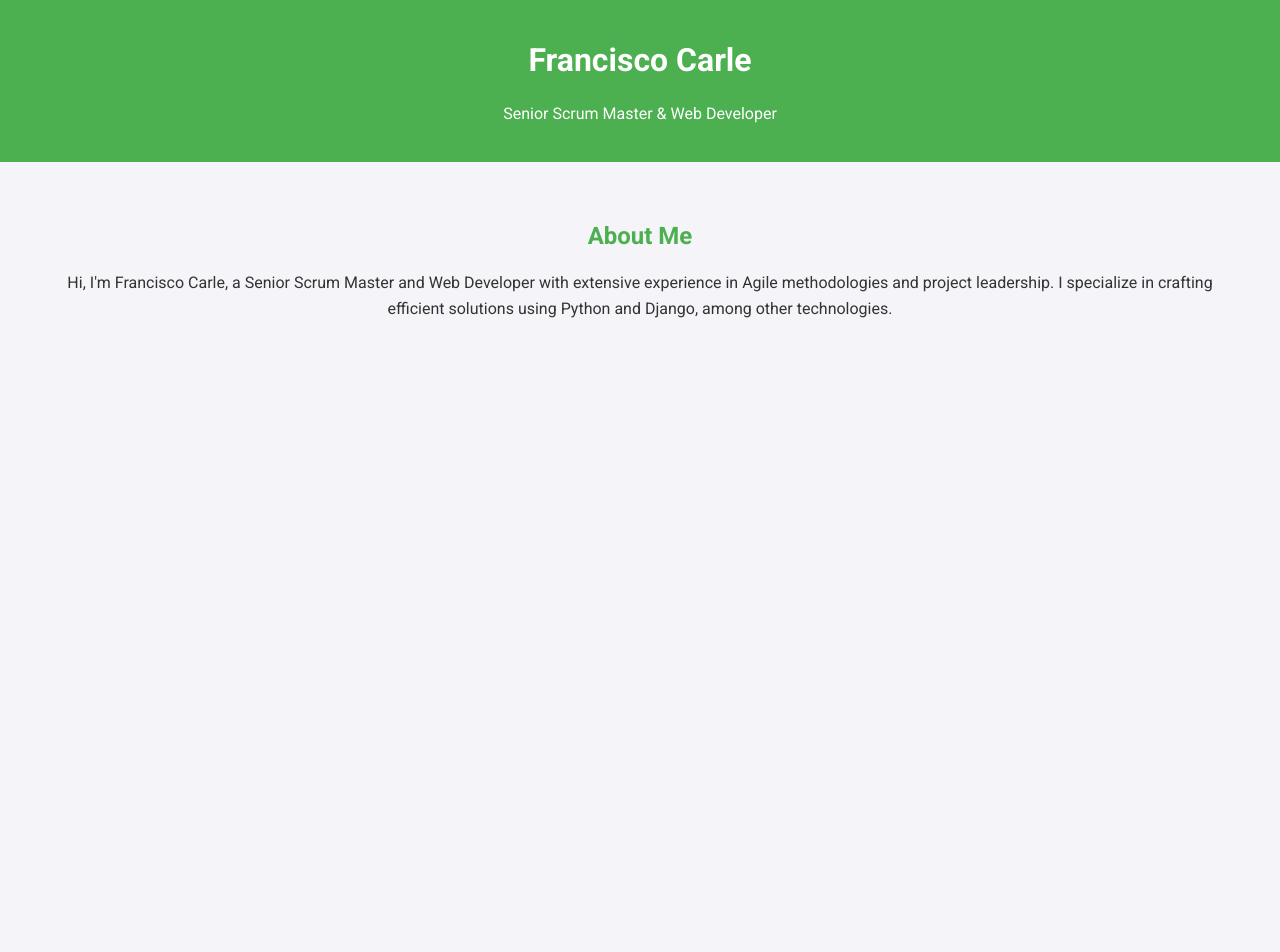
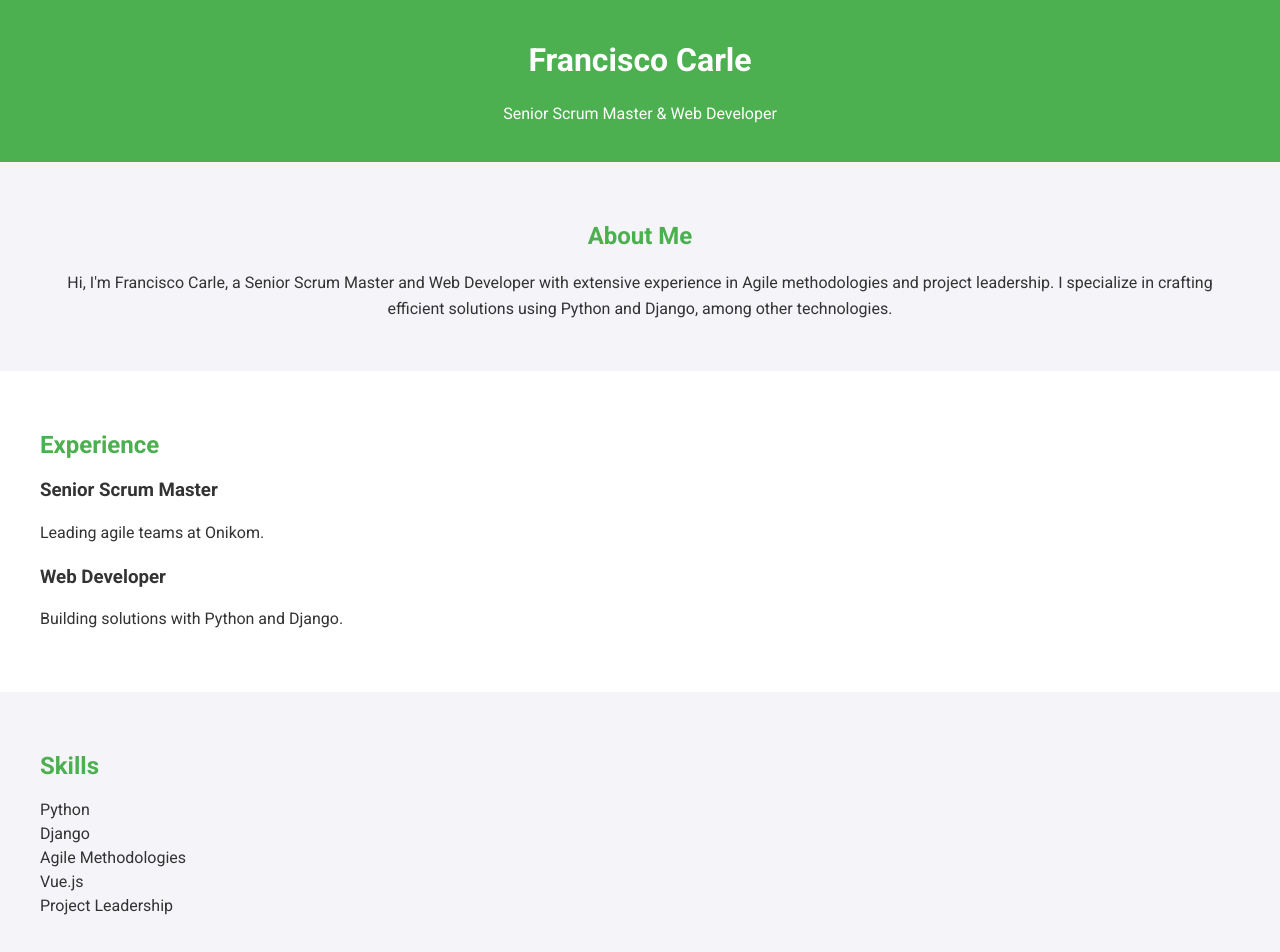
Before and after one commit to jfcosm/franciscocarle.com, a Vue app: page / in a window 1280 px wide. Shown: the top 952 px of the page. Before the commit the page ends 800 px from the top, so only its background shows below. Built offline with nearby package versions, Linux system fonts and the light colour scheme.

Commit message:
Sexto commit: Agregué secciones de experiencia y skills

```diff
--- a/src/App.vue
+++ b/src/App.vue
@@ -5,20 +5,22 @@
       <p>Senior Scrum Master & Web Developer</p>
     </header>
     <AboutSection />
+    <ExperienceSection />
+    <SkillsSection />
   </div>
 </template>
 
 <script>
 import AboutSection from './components/AboutSection.vue';
+import ExperienceSection from './components/ExperienceSection.vue';
+import SkillsSection from './components/SkillsSection.vue';
 
 export default {
   name: "App",
   components: {
     AboutSection,
+    ExperienceSection,
+    SkillsSection,
   },
 };
 </script>
-
-<style>
-/* Global Styles can go here */
-</style>
--- /dev/null
+++ b/src/components/ExperienceSection.vue
@@ -0,0 +1,37 @@
+<template>
+    <section class="experience">
+      <h2>Experience</h2>
+      <div class="job" v-for="job in jobs" :key="job.id">
+        <h3>{{ job.title }}</h3>
+        <p>{{ job.description }}</p>
+      </div>
+    </section>
+  </template>
+
+  <script>
+  export default {
+    name: "ExperienceSection",
+    data() {
+      return {
+        jobs: [
+          { id: 1, title: "Senior Scrum Master", description: "Leading agile teams at Onikom." },
+          { id: 2, title: "Web Developer", description: "Building solutions with Python and Django." },
+          // Añade más experiencias aquí
+        ],
+      };
+    },
+  };
+  </script>
+
+  <style scoped>
+  .experience {
+    padding: 40px;
+    background-color: #fff;
+  }
+  .experience h2 {
+    color: #4CAF50;
+  }
+  .job {
+    margin: 20px 0;
+  }
+  </style>
--- /dev/null
+++ b/src/components/SkillsSection.vue
@@ -0,0 +1,36 @@
+<template>
+    <section class="skills">
+      <h2>Skills</h2>
+      <ul>
+        <li v-for="skill in skills" :key="skill">{{ skill }}</li>
+      </ul>
+    </section>
+  </template>
+
+  <script>
+  export default {
+    name: "SkillsSection",
+    data() {
+      return {
+        skills: ["Python", "Django", "Agile Methodologies", "Vue.js", "Project Leadership"],
+      };
+    },
+  };
+  </script>
+
+  <style scoped>
+  .skills {
+    padding: 40px;
+    background-color: #f4f4f9;
+  }
+  .skills h2 {
+    color: #4CAF50;
+  }
+  .skills ul {
+    list-style-type: none;
+    padding: 0;
+  }
+  .skills li {
+    margin: 5px 0;
+  }
+  </style>
```
